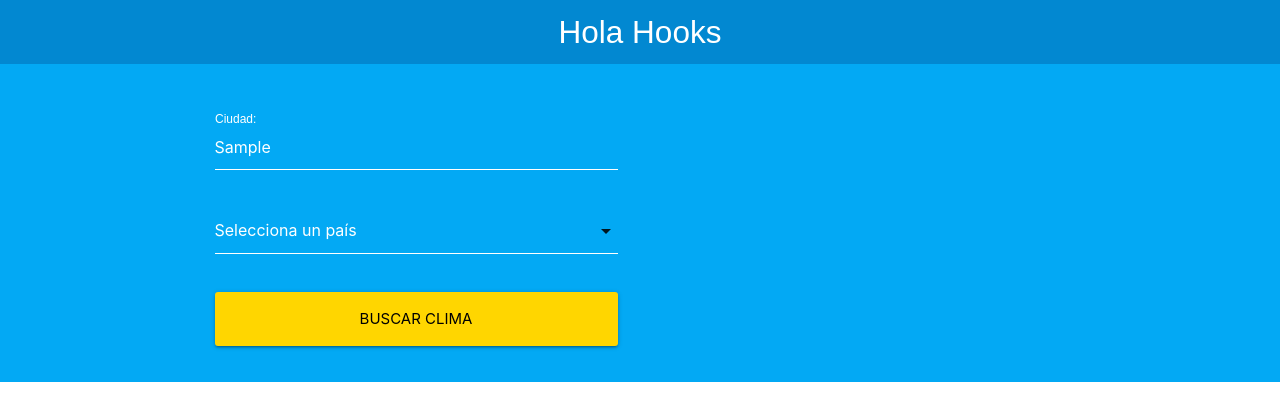
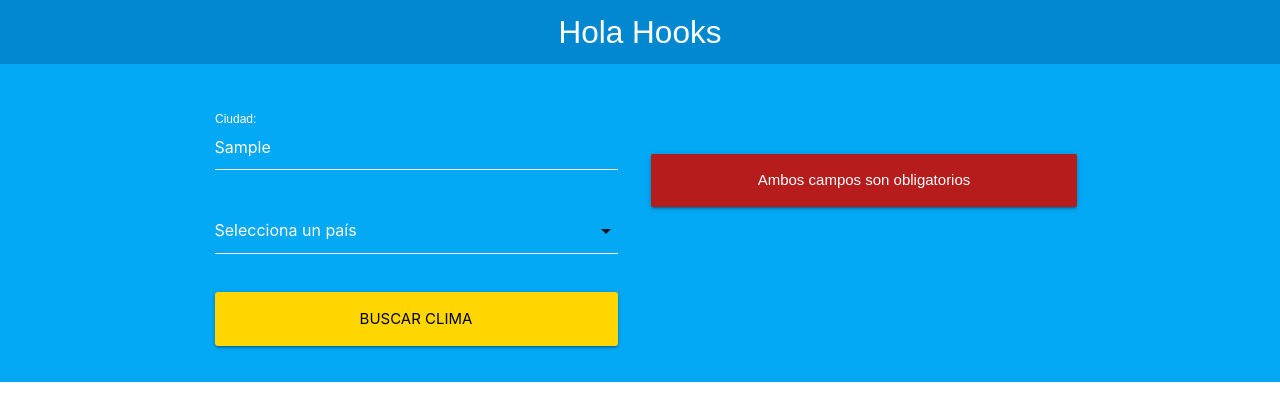
Before and after one commit to wlizama/weather-rjs, a React (Create React App) app: page / in a window 1280 px wide. Both pictures are taken after typing "Sample" into the empty fields and a click on the input "Buscar Clima". Shown: the top 420 px of the page. Built offline with nearby package versions, Linux system fonts and the light colour scheme.

Commit message:
componente Error

```diff
--- a/src/App.js
+++ b/src/App.js
@@ -1,22 +1,27 @@
 import React, { useState } from 'react';
 import Header from './Components/Header';
 import SearchForm from './Components/SearchForm'
+import Error from './Components/Error';
 
 function App() {
 
 	const [ciudad, guardarCiudad] = useState('')
 	const [pais, guardarPais] = useState('')
+	const [error, guardarError] = useState('')
 
 	const datosConsulta = datos => {
 		// validacion de datos
 		if (datos.ciudad === '' || datos.pais === '') {
-
+			guardarError(true)
 			return
 		}
 
 		guardarCiudad(datos.ciudad)
 		guardarPais(datos.pais)
+		guardarError(false)
 	}
+
+	let ErrorComp = error ? <Error mensaje='Ambos campos son obligatorios' /> : null
 
 	return (
 		<div className="App">
@@ -28,6 +33,9 @@
 						<div className="col s12 m6">
 							<SearchForm datosConsulta={datosConsulta} />
 						</div>
+						<div className="col s12 m6">
+							{ErrorComp}
+						</div>
 					</div>
 				</div>
 			</div>
--- /dev/null
+++ b/src/Components/Error.js
@@ -0,0 +1,11 @@
+import React from 'react'
+
+const Error = ({mensaje}) => {
+    return (
+        <div className="card-panel red darken-4 error col s12">
+            {mensaje}
+        </div>
+    )
+}
+
+export default Error
```
